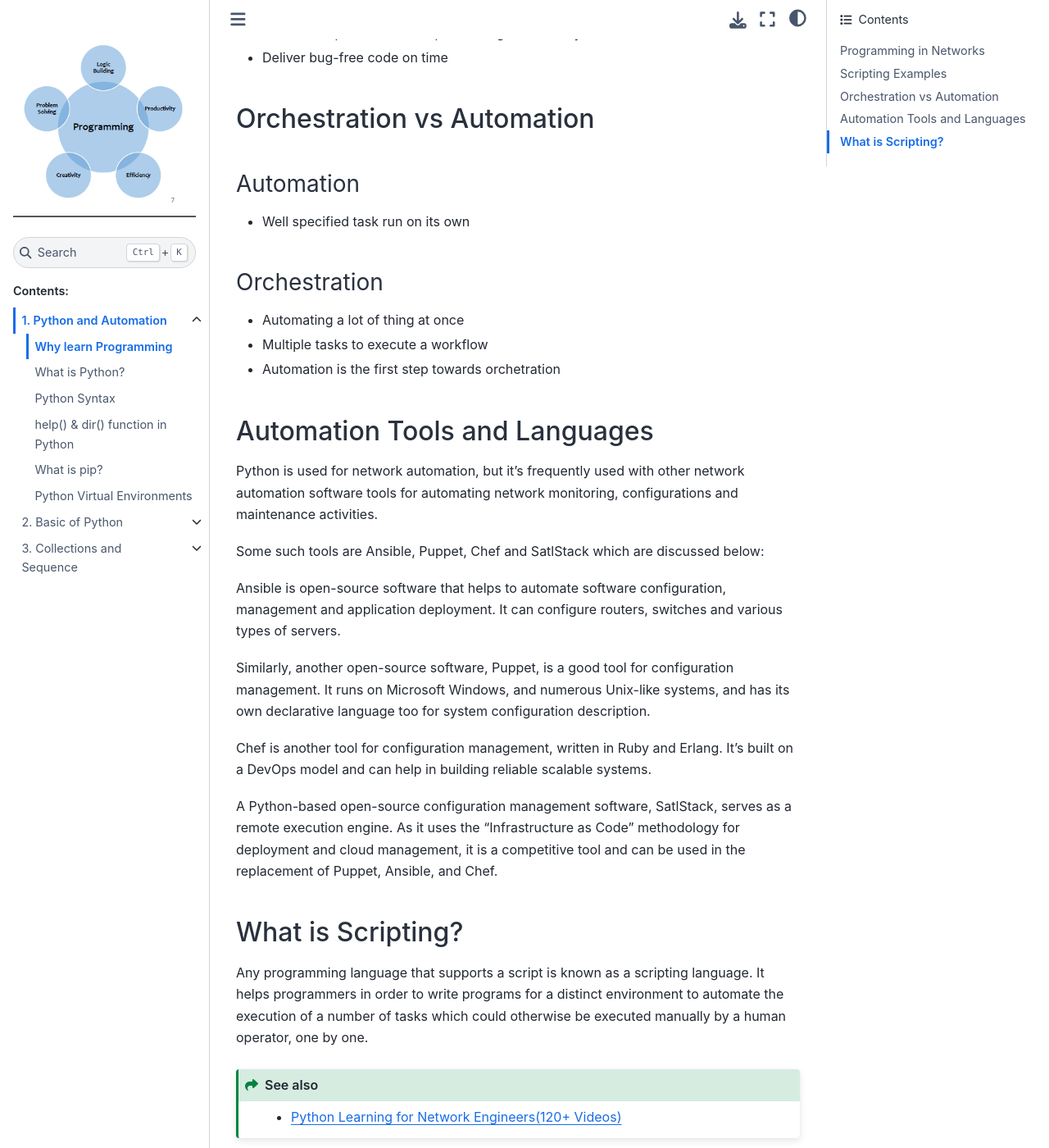
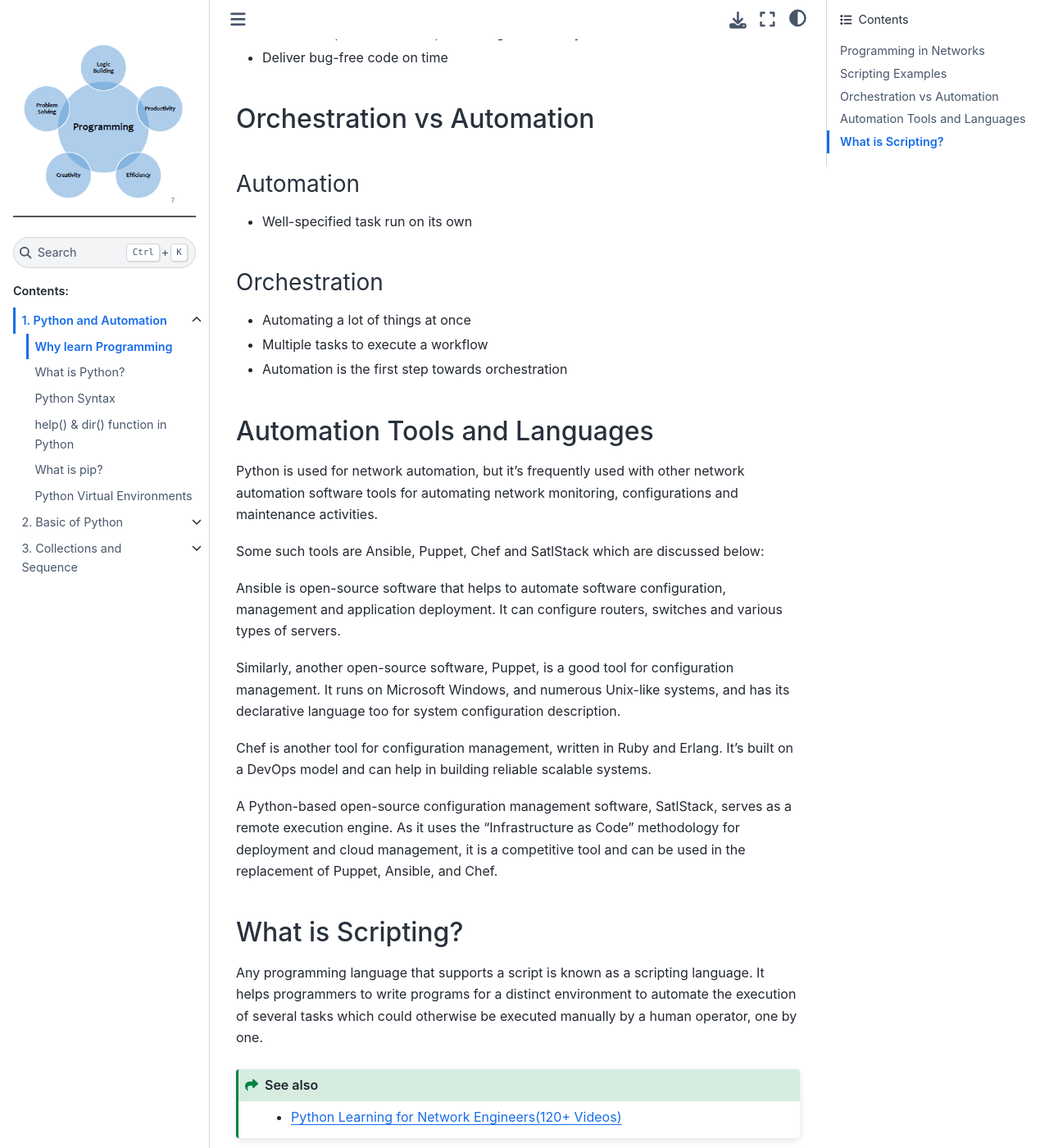
Before and after one commit to sydasif/python-book, a Sphinx documentation site: the page built from docs/source/ch-01/01_intro.md, in a window 1280 px wide and 1400 px high, scrolled down 932 px. Shown: the whole window at 82% size. Built offline with Sphinx 7.4.7 and the Sphinx Book theme 1.1.4, drawn with Linux system fonts in a browser that asks for light colours; some of the changed text lies outside the part shown.

Commit message:
update grammer

````diff
--- a/docs/source/ch-01/01_intro.md
+++ b/docs/source/ch-01/01_intro.md
@@ -33,13 +33,13 @@ We need automation in networking to create a more efficient networking environme
 
 ### Automation
 
-- Well specified task run on its own
+- Well-specified task run on its own
 
 ### Orchestration
 
-- Automating a lot of thing at once
+- Automating a lot of things at once
 - Multiple tasks to execute a workflow
-- Automation is the first step towards orchetration
+- Automation is the first step towards orchestration
 
 ## Automation Tools and Languages
 
@@ -49,7 +49,7 @@ Some such tools are Ansible, Puppet, Chef and SatlStack which are discussed belo
 
 Ansible is open-source software that helps to automate software configuration, management and application deployment. It can configure routers, switches and various types of servers.
 
-Similarly, another open-source software, Puppet, is a good tool for configuration management. It runs on Microsoft Windows, and numerous Unix-like systems, and has its own declarative language too for system configuration description.
+Similarly, another open-source software, Puppet, is a good tool for configuration management. It runs on Microsoft Windows, and numerous Unix-like systems, and has its declarative language too for system configuration description.
 
 Chef is another tool for configuration management, written in Ruby and Erlang. It's built on a DevOps model and can help in building reliable scalable systems.
 
@@ -57,7 +57,7 @@ A Python-based open-source configuration management software, SatlStack, serves
 
 ## What is Scripting?
 
-Any programming language that supports a script is known as a scripting language. It helps programmers in order to write programs for a distinct environment to automate the execution of a number of tasks which could otherwise be executed manually by a human operator, one by one.
+Any programming language that supports a script is known as a scripting language. It helps programmers to write programs for a distinct environment to automate the execution of several tasks which could otherwise be executed manually by a human operator, one by one.
 
 ```{seealso}
 - [Python Learning for Network Engineers(120+ Videos)](https://www.youtube.com/playlist?list=PLOocymQm7YWakdZkBfCRIC06fv7xQE85N)
````
Also changed, not shown: other parts of docs/source/ch-01/01_intro.md (+4 -4 lines), README.md (+2 -2 lines), docs/source/ch-01/02_install.md (+4 -4 lines), docs/source/ch-01/index.md (+1 -1 lines), docs/source/index.md (+4 -4 lines).
